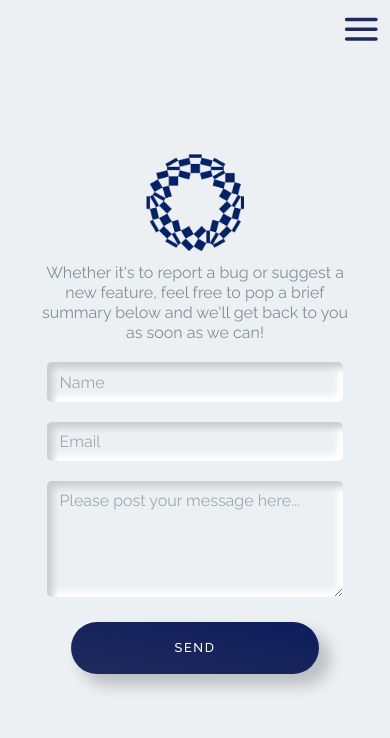
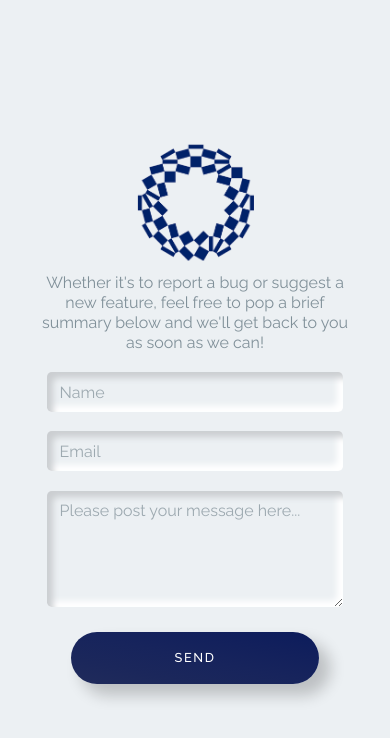
Before and after one commit to loosenthedark/going-for-gold, a React (Create React App) app: page /contact in a window 390 px wide. Shown: the top 738 px of the page. Built offline with nearby package versions, Linux system fonts and the light colour scheme; no server answers.

Commit message:
BUG FIX: Correct z-index stacking of elements along top of Main UI on mobile to prevent misfiring click events

```diff
--- a/src/components/Medallists.js
+++ b/src/components/Medallists.js
@@ -22,8 +22,8 @@ const Medallists = () => {
   return (
     <>
       <Toggle />
+      <NavToggler />
       <Search />
-      <NavToggler />
       <section>
         {" "}
         {medalCountries
--- a/src/components/SearchInput.js
+++ b/src/components/SearchInput.js
@@ -23,8 +23,13 @@ const SearchInput = () => {
         placeholder='Search by country...'
         value={searchQuery}
         onChange={(e) => setSearchQuery(e.target.value)}
-      />
-      <div className={`search ${scrolled && "search-corner"}`}> </div>{" "}
+      />{" "}
+      <div
+        onClick={(e) => e.stopPropagation()}
+        className={`search ${scrolled && "search-corner"}`}
+      >
+        {" "}
+      </div>{" "}
     </form>
   );
 };
--- a/src/index.css
+++ b/src/index.css
@@ -528,7 +528,7 @@ Toggle
     position: absolute;
     top: 2.5vw;
     left: 0;
-    z-index: 5;
+    z-index: 9;
     position: fixed;
 }
 
@@ -648,7 +648,7 @@ form {
     left: 0;
     width: 100vw;
     height: 20vw;
-    z-index: 4;
+    z-index: 8;
 }
 
 form>input {
@@ -987,8 +987,8 @@ Contact
 }
 
 .form-contact>.form-logo {
-    width: 25vw;
-    height: 25vw;
+    width: 30vw;
+    height: 30vw;
     background-position: center;
     background-size: cover;
     margin: 0 auto;
```
